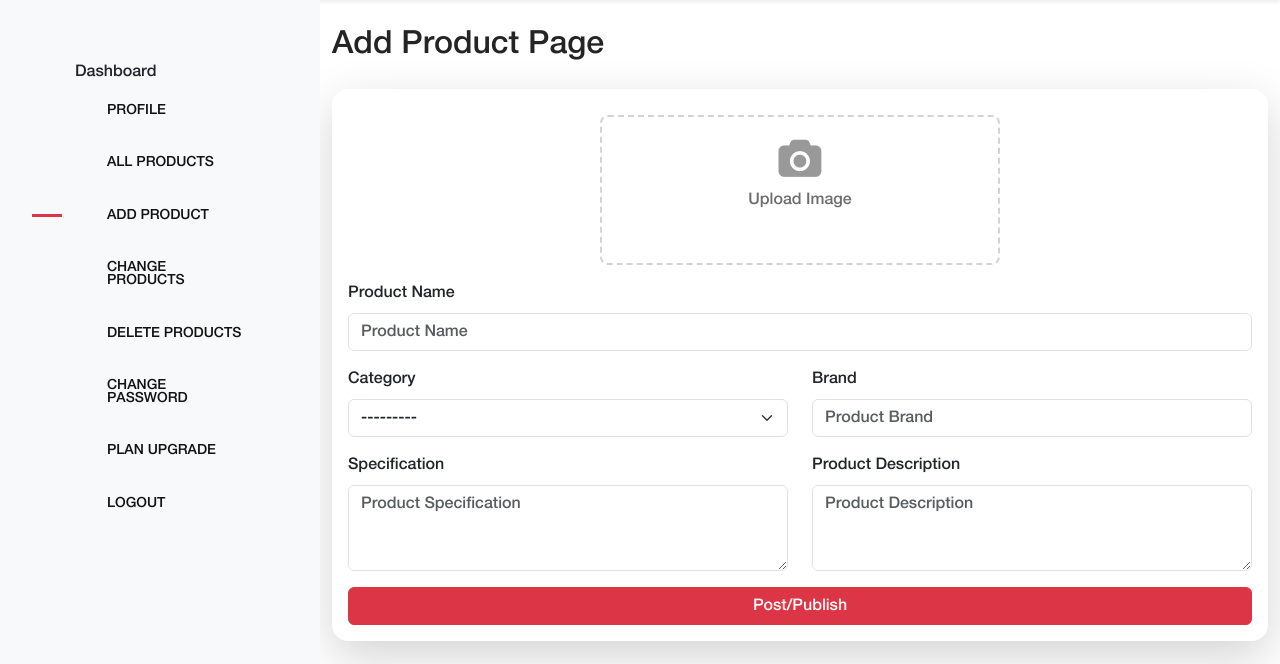
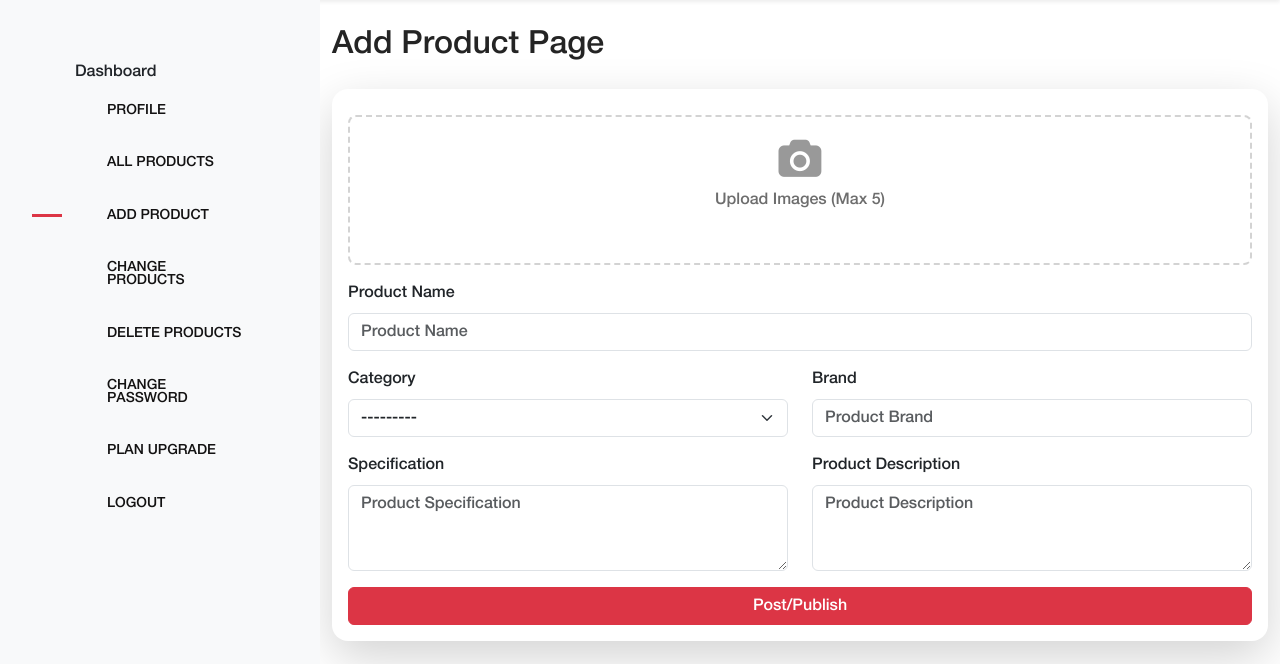
Before and after one commit to VIVEKVKC55/techx, a Django app: page /product/create/ in a window 1280 px wide. Shown: the part 79-743 px from the top of the page. Run offline with Django 5.2, Linux system fonts and the light colour scheme; the visitor is signed in with stand-in values (Sample User, id 1); data that the repository does not hold is empty; parts of the project's set-up code (start-up, migrations or seed data) failed here and were passed over; some libraries are stand-ins or nearby versions.

Commit message:
image uplode fixed

```diff
--- a/catalog/forms.py
+++ b/catalog/forms.py
@@ -2,20 +2,20 @@ from django import forms
 from .models import Product, ProductImage, Category
 
 class ProductForm(forms.ModelForm):
-    images = forms.FileField(
-        widget=forms.ClearableFileInput(
-            attrs={
-                "multiple": False,  # Allow multiple images
-                "class": "custom-file-input d-none",  # Hide default input
-                "id": "imageUpload"
-            }
-        ),
-        required=True,
-    )
+    # images = forms.FileField(
+    #     widget=forms.ClearableFileInput(
+    #         attrs={
+    #             "multiple": False,  # Allow multiple images
+    #             "class": "custom-file-input d-none",  # Hide default input
+    #             "id": "imageUpload"
+    #         }
+    #     ),
+    #     required=True,
+    # )
 
     class Meta:
         model = Product
-        fields = ['name', 'category', 'brand', 'specification', 'description', 'images']
+        fields = ['name', 'category', 'brand', 'specification', 'description']
         widgets = {
             'name': forms.TextInput(attrs={'class': 'form-control', 'placeholder': 'Product Name'}),
             'category': forms.Select(attrs={'class': 'form-select'}),
--- a/catalog/views.py
+++ b/catalog/views.py
@@ -16,6 +16,7 @@ class ProductCreateView(LoginRequiredMixin, CreateView):
     success_url = reverse_lazy("user:user-products")  # Update with the actual URL name
 
     def form_valid(self, form):
+        print(form)
         user = self.request.user
         time_threshold = now() - timedelta(hours=24)
         recent_product_count = Product.objects.filter(created_by=user, created_at__gte=time_threshold).count()
--- a/templates/default/catalog/product_form.html
+++ b/templates/default/catalog/product_form.html
@@ -19,7 +19,6 @@
 
     .image-upload-box {
         width: 100%;
-        max-width: 400px;
         height: 150px;
         border: 2px dashed #d3d3d3;
         border-radius: 8px;
@@ -86,16 +85,16 @@
                     <div class="image-upload-box text-center mb-3">
                         <label for="imageUpload" class="upload-area" id="uploadLabel">
                             <i class="fa fa-camera fa-2x"></i>
-                            <p>Upload Image</p>
+                            <p>Upload Images (Max 5)</p>
                         </label>
 
-                        <input type="file" id="imageUpload" name="images" accept="image/*" hidden>
-                        <div id="imagePreview" class="mt-2"></div> <!-- Image preview section -->
+                        <input type="file" id="imageUpload" name="images" accept="image/*" multiple hidden>
 
-                        <!-- Remove Button (Initially Hidden) -->
-                        <button type="button" id="removeImage" class="btn btn-danger btn-sm mt-2" style="display: none;">
-                            Remove Image
-                        </button>
+                        <!-- Image preview section -->
+                        <div id="imagePreview" class="mt-2 d-flex flex-wrap justify-content-center"></div>
+
+                        <!-- Error message -->
+                        <p id="errorMsg" class="text-danger mt-2" style="display: none;">You can only upload up to 5 images.</p>
                     </div>
                     <div class="mb-3">
                         <label class="form-label">Product Name</label>
@@ -136,51 +135,69 @@
     <!-- hero area end -->
 {% endblock home_content %}
 {% block extrajs %}
+
+                    <!-- JavaScript for Multi-Image Upload with Max 5 Images -->
                     <script>
                         document.getElementById("imageUpload").addEventListener("change", function (event) {
-        const previewContainer = document.getElementById("imagePreview");
-        const uploadLabel = document.getElementById("uploadLabel");
-        const removeButton = document.getElementById("removeImage");
+                            let previewContainer = document.getElementById("imagePreview");
+                            let uploadLabel = document.getElementById("uploadLabel");
+                            let errorMsg = document.getElementById("errorMsg");
 
-        previewContainer.innerHTML = ""; // Clear previous preview
-        const files = event.target.files;
+                            let currentImages = previewContainer.children.length;
+                            let newFiles = Array.from(event.target.files);
 
-        if (files.length > 0) {
-            uploadLabel.style.display = "none"; // Hide the label
-            removeButton.style.display = "inline-block"; // Show remove button
+                            if (currentImages + newFiles.length > 5) {
+                                errorMsg.style.display = "block";  // Show error if exceeding limit
+                                return;
+                            } else {
+                                errorMsg.style.display = "none"; // Hide error if within limit
+                            }
 
-            const file = files[0];
-            const reader = new FileReader();
+                            newFiles.forEach((file) => {
+                                if (file.type.startsWith("image/")) {
+                                    let reader = new FileReader();
+                                    reader.onload = function (e) {
+                                        let div = document.createElement("div");
+                                        div.classList.add("position-relative", "m-2");
+                                        div.style.width = "100px";
+                                        div.style.height = "100px";
 
-            reader.onload = function (e) {
-                const img = document.createElement("img");
-                img.src = e.target.result;
-                img.style.maxWidth = "100px";
-                img.style.margin = "5px";
-                img.style.borderRadius = "5px";
-                img.style.cursor = "pointer"; // Allow changing image
-                img.title = "Click to change image";
+                                        div.innerHTML = `
+                                            <img src="${e.target.result}" class="rounded border shadow-sm w-100 h-100 object-fit-cover">
+                                            <button type="button" class="btn btn-danger btn-sm position-absolute top-0 end-0 remove-image">
+                                                &times;
+                                            </button>
+                                        `;
+                                        previewContainer.appendChild(div);
 
-                // Click on image to change it
-                img.addEventListener("click", function () {
-                    document.getElementById("imageUpload").click();
-                });
-
-                previewContainer.appendChild(img);
+                                        // Hide label if 5 images are reached
+                                        if (previewContainer.children.length >= 5) {
+                                            uploadLabel.style.display = "none";
+                                        }
                                     };
-
                                     reader.readAsDataURL(file);
                                 }
                             });
+                        });
 
-    // Remove Image & Reset Input
-    document.getElementById("removeImage").addEventListener("click", function () {
-        document.getElementById("imageUpload").value = ""; // Reset file input
-        document.getElementById("uploadLabel").style.display = "flex"; // Show upload label
-        document.getElementById("imagePreview").innerHTML = ""; // Clear preview
-        document.getElementById("removeImage").style.display = "none"; // Hide remove button
+                        // Remove image functionality
+                        document.getElementById("imagePreview").addEventListener("click", function (e) {
+                            if (e.target.classList.contains("remove-image")) {
+                                e.target.parentElement.remove(); // Remove image preview
+
+                                // Show label if images are less than 5
+                                if (document.getElementById("imagePreview").children.length < 5) {
+                                    document.getElementById("uploadLabel").style.display = "block";
+                                }
+                            }
+                        });
+
+                        // Clicking the preview area allows adding more images
+                        document.getElementById("imagePreview").addEventListener("click", function () {
+                            document.getElementById("imageUpload").click();
                         });
                     </script>
+
 <script>
     document.addEventListener("DOMContentLoaded", function () {
         const messagePopup = document.getElementById("messagePopup");
```
Lines whose indentation alone changed are shown as unchanged.
